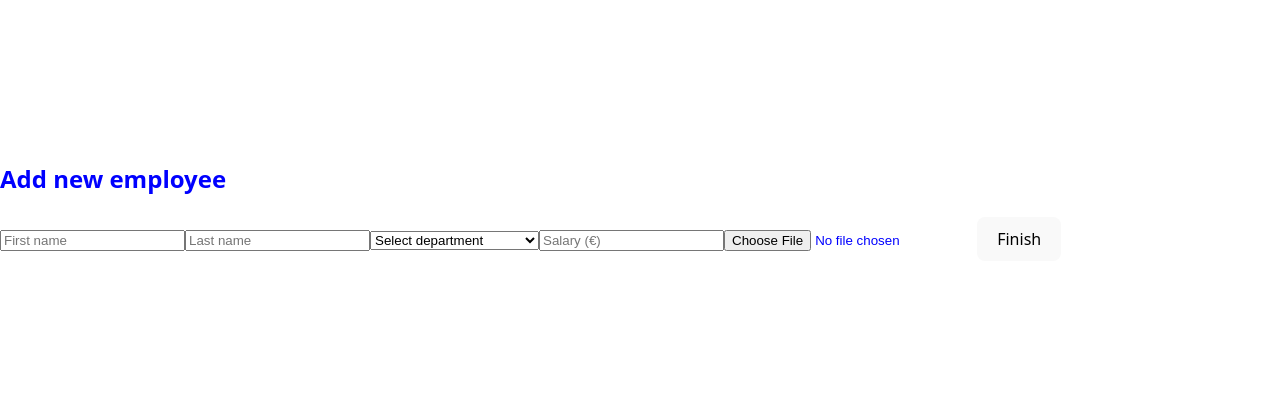
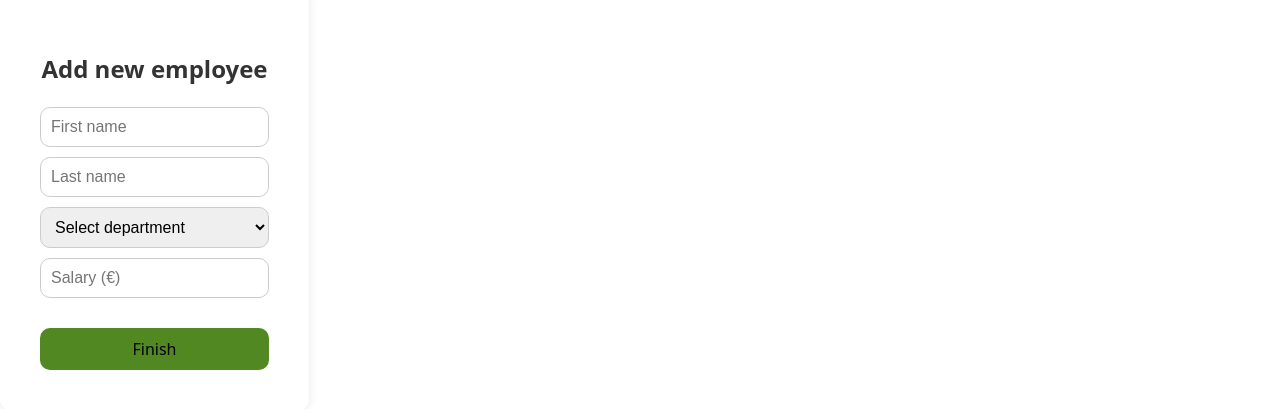
Before and after one commit to n3pite00/EMS_Project, a React (Vite) app: page /add-employee in a window 1280 px wide. Shown: the part 199-608 px from the top of the page. Built offline with nearby package versions, Linux system fonts and the light colour scheme; no server answers.

Commit message:
AddEmployee tyyliä muutettu, Dashboardi muutettu employee sivuksi.

```diff
--- a/src/Pages/AddEmployee.jsx
+++ b/src/Pages/AddEmployee.jsx
@@ -2,6 +2,7 @@ import React, { useState } from "react";
 import { useNavigate } from "react-router-dom";
 import { db } from "../firebase/Config";
 import { collection, addDoc } from "firebase/firestore";
+import "../styles/AddEmployee.css";
 
 const AddEmployee = () => {
   const navigate = useNavigate();
@@ -59,10 +60,6 @@ const AddEmployee = () => {
           onChange={(e) => setSalary(e.target.value)}
           required
         />
-        <input
-          type="file"
-          onChange={(e) => setImage(e.target.files[0])}
-        />
         <button type="submit" className="finish-button">Finish</button>
       </form>
     </div>
--- a/src/Pages/Dashboard.css
+++ /dev/null
@@ -1,51 +0,0 @@
-.dashboard-container {
-    max-width: 900px;
-    margin: auto;
-    padding: 20px;
-    text-align: center;
-  }
-
-  .header {
-    display: flex;
-    justify-content: space-between;
-    align-items: center;
-    background-color: #ff7f50;
-    padding: 10px;
-    border-radius: 5px;
-  }
-
-  .add-button {
-    background-color: green;
-    color: white;
-    padding: 8px 15px;
-    border: none;
-    border-radius: 5px;
-    cursor: pointer;
-  }
-
-  .employee-table {
-    width: 100%;
-    margin-top: 20px;
-    border-collapse: collapse;
-  }
-
-  .employee-table th, .employee-table td {
-    border: 1px solid black;
-    padding: 10px;
-    text-align: center;
-  }
-
-  .edit-button {
-    background-color: rgb(192, 141, 0);
-    border: none;
-    padding: 5px 10px;
-    cursor: pointer;
-  }
-
-  .delete-button {
-    background-color: red;
-    color: white;
-    border: none;
-    padding: 5px 10px;
-    cursor: pointer;
-  }
--- a/src/Pages/Dashboard.jsx
+++ b/src/Pages/Employee.jsx
@@ -2,7 +2,7 @@ import React, { useEffect, useState } from "react";
 import { useNavigate } from "react-router-dom";
 import { collection, getDocs } from "firebase/firestore";
 import { db } from "../firebase/Config";
-import "./Dashboard.css";
+import "../styles/Employee.css";
 
 const Dashboard = () => {
   const navigate = useNavigate();
--- /dev/null
+++ b/src/styles/AddEmployee.css
@@ -0,0 +1,50 @@
+.add-employee-container {
+    display: flex;
+    flex-direction: column;
+    align-items: center;
+    padding: 40px;
+    background-color: white;
+    max-width: 400px;
+    margin: 50px auto;
+    border-radius: 10px;
+    box-shadow: 0 0 10px rgba(0, 0, 0, 0.1);
+  }
+
+  .add-employee-container h2 {
+    margin-bottom: 20px;
+    font-size: 24px;
+    color: #333;
+  }
+
+  .add-employee-container form {
+    width: 100%;
+    display: flex;
+    flex-direction: column;
+    gap: 10px;
+  }
+
+  .add-employee-container input[type="text"],
+  .add-employee-container input[type="number"],
+  .add-employee-container select {
+    padding: 10px;
+    border-radius: 10px;
+    border: 1px solid #ccc;
+    font-size: 16px;
+  }
+
+  .add-employee-container .image-upload {
+    display: flex;
+    align-items: center;
+    gap: 10px;
+    margin-top: 10px;
+  }
+
+  .finish-button {
+    margin-top: 20px;
+    padding: 10px;
+    background-color: #528822;
+    border: none;
+    border-radius: 10px;
+    cursor: pointer;
+    font-size: 16px;
+  }
```
Also changed, not shown: src/styles/Employee.css (added, +77 -0 lines).
